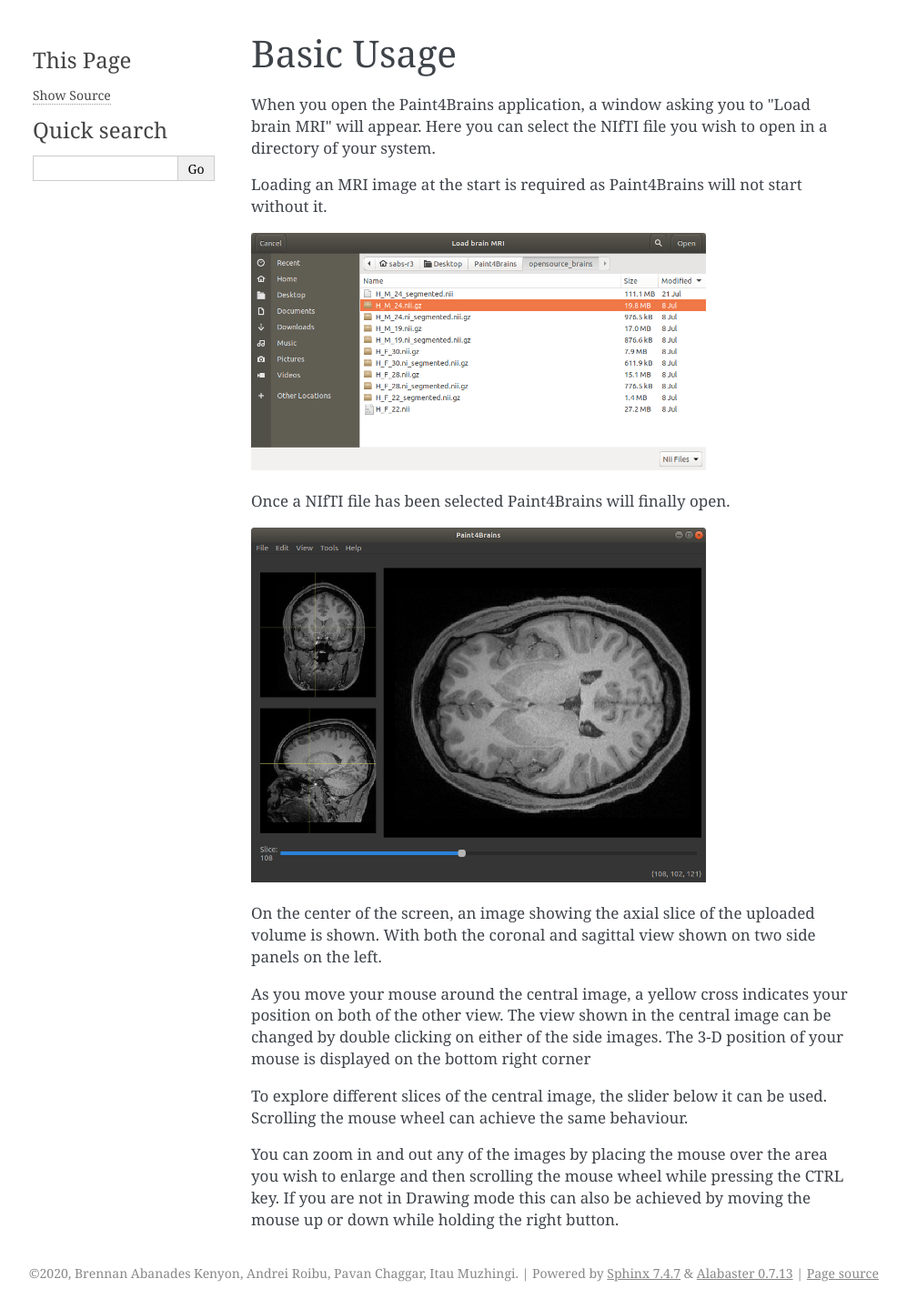
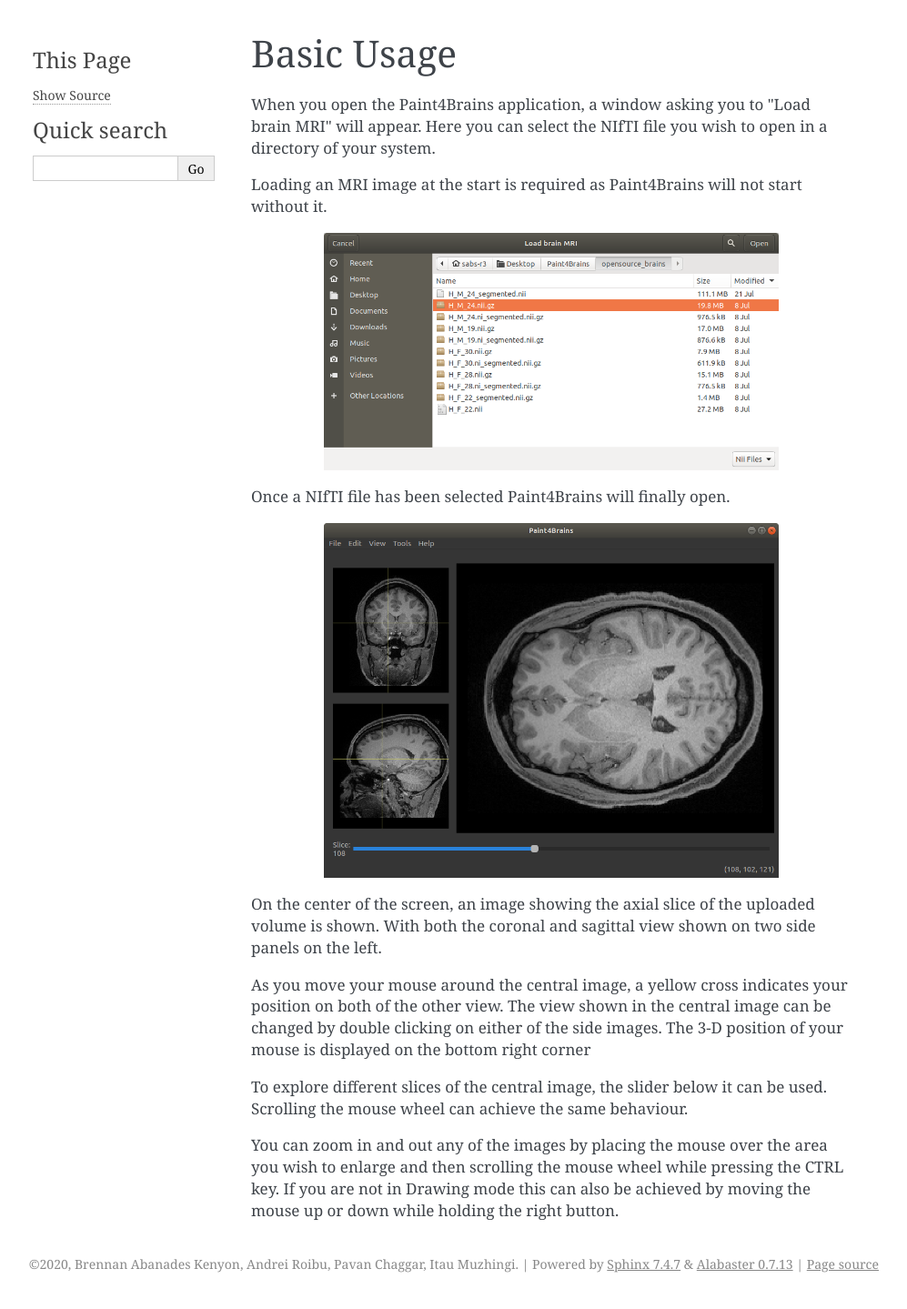
Before and after one commit to SABS-R3-projects/Paint4Brains, a Sphinx documentation site: the page built from docs/source/basic.rst, in a window 1280 px wide. Shown: the whole page at 91% size, without its empty margins (144-1141 px from the left). Built offline with Sphinx 7.4.7, drawn with Linux system fonts in a browser that asks for light colours.

Commit message:
:moyai: Testing image upload

```diff
--- a/docs/source/basic.rst
+++ b/docs/source/basic.rst
@@ -5,15 +5,17 @@
 
 Loading an MRI image at the start is required as Paint4Brains will not start without it.
 
-.. image:: _static/Load_screen.png
+.. image:: _static/screenshots/Load_screen.png
   :width: 500
   :alt: Loading Screen Example
+  :align: center
 
 Once a NIfTI file has been selected Paint4Brains will finally open.
 
-.. image:: _static/Plain_window.png
+.. image:: _static/screenshots/Plain_window.png
   :width: 500
   :alt: Loading Screen Example
+  :align: center
 
 On the center of the screen, an image showing the axial slice of the uploaded volume is shown. With both the coronal and sagittal view shown on two side panels on the left.
 
```
Also changed, not shown: .readthedocs.yml, docs/source/_static/screenshots/Load_screen.png (renamed from docs/source/_static/Load_screen.png), docs/source/_static/screenshots/Plain_window.png (renamed from docs/source/_static/Plain_window.png).
